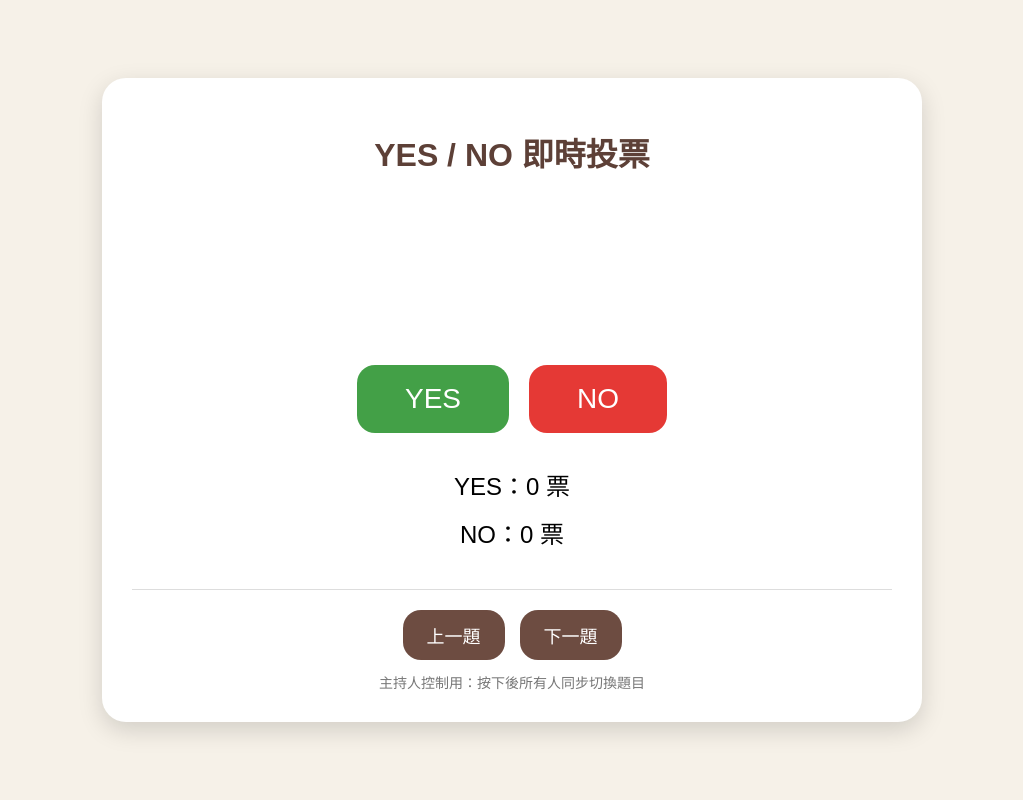
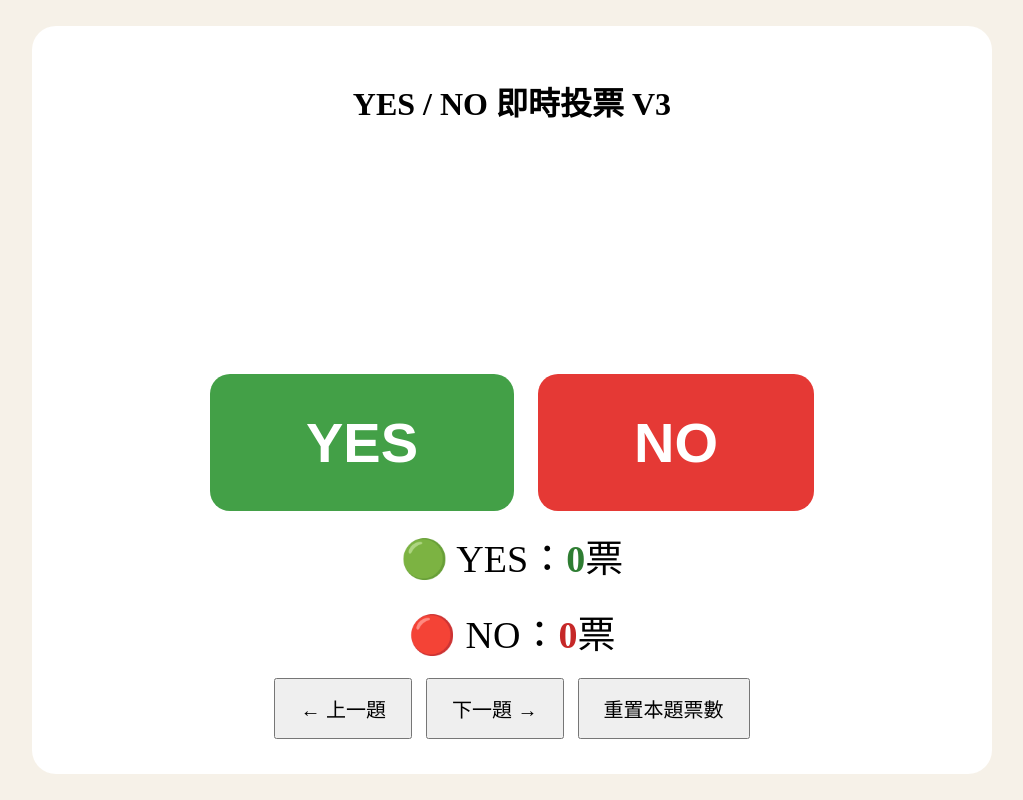
Before and after one commit to YaoTsung-Lin/yesno-test, a website: page public/index.html in a window 1280 px wide. Shown: the whole page, without its empty margins (128-1151 px from the left). Drawn offline with nearby package versions, Linux system fonts and the light colour scheme; no server answers.

Commit message:
Add files via upload

```diff
--- a/public/index.html
+++ b/public/index.html
@@ -1,179 +1,55 @@
+<!DOCTYPE html><html lang="zh-Hant"><head><meta charset="UTF-8"><meta name="viewport" content="width=device-width,initial-scale=1">
+<title>YES/NO投票V3</title><script src="/socket.io/socket.io.js"></script>
+<style>
+body{font-family:Microsoft JhengHei;background:#f6f1e8;margin:0;display:flex;justify-content:center;align-items:center;min-height:100vh}
+.card{background:#fff;width:92%;max-width:900px;padding:30px;border-radius:24px;text-align:center}
+.question{font-size:64px;font-weight:700;line-height:1.5;min-height:180px;margin:30px 0}
+.vote{padding:36px 96px;font-size:56px;font-weight:bold;border:none;border-radius:20px;cursor:pointer;margin:10px}
+.yes{background:#43a047;color:white}.no{background:#e53935;color:white}
+.selected-yes{box-shadow:0 0 0 8px #a5d6a7}.selected-no{box-shadow:0 0 0 8px #ffcdd2}
+.result{font-size:38px;line-height:2}
+.yc{color:#2e7d32;font-weight:bold}.nc{color:#c62828;font-weight:bold}
+.ctrl{padding:14px 24px;font-size:20px;margin:5px}
+</style></head><body>
+<div class="card">
+<h1>YES / NO 即時投票 V3</h1>
+<div id="qno"></div>
+<div class="question" id="question"></div>
+<button id="yesBtn" class="vote yes" onclick="vote('yes')">YES</button>
+<button id="noBtn" class="vote no" onclick="vote('no')">NO</button>
+<div class="result">
+🟢 YES：<span id="yesCount" class="yc">0</span>票<br>
+🔴 NO：<span id="noCount" class="nc">0</span>票
+</div>
+<div>
+<button class="ctrl" onclick="prevQuestion()">← 上一題</button>
+<button class="ctrl" onclick="nextQuestion()">下一題 →</button>
+<button class="ctrl" onclick="resetVotes()">重置本題票數</button>
+</div>
+</div>
+<script>
+const socket=io();
+let selected=null;
 
-<!DOCTYPE html>
-<html lang="zh-Hant">
-<head>
-<meta charset="UTF-8">
-<meta name="viewport" content="width=device-width, initial-scale=1.0">
-<title>YES / NO 即時投票</title>
-
-<script src="/socket.io/socket.io.js"></script>
-
-<style>
-
-body{
-  margin:0;
-  background:#f6f1e8;
-  font-family:"Microsoft JhengHei", sans-serif;
-  display:flex;
-  justify-content:center;
-  align-items:center;
-  min-height:100vh;
+function refreshButtons(){
+ let y=document.getElementById('yesBtn');
+ let n=document.getElementById('noBtn');
+ y.classList.remove('selected-yes');
+ n.classList.remove('selected-no');
+ y.innerHTML='YES'; n.innerHTML='NO';
+ if(selected==='yes'){y.classList.add('selected-yes');y.innerHTML='✓ YES';}
+ if(selected==='no'){n.classList.add('selected-no');n.innerHTML='✓ NO';}
 }
 
-.card{
-  width:90%;
-  max-width:760px;
-  background:white;
-  border-radius:24px;
-  padding:30px;
-  box-shadow:0 8px 24px rgba(0,0,0,0.15);
-  text-align:center;
-}
-
-h1{
-  color:#5d4037;
-}
-
-.question{
-  font-size:32px;
-  margin:35px 0;
-  min-height:120px;
-  line-height:1.6;
-}
-
-.vote-buttons{
-  display:flex;
-  justify-content:center;
-  gap:20px;
-  margin-bottom:30px;
-}
-
-button{
-  border:none;
-  border-radius:18px;
-  padding:18px 48px;
-  font-size:28px;
-  cursor:pointer;
-  transition:0.2s;
-}
-
-button:hover{
-  transform:scale(1.05);
-}
-
-.yes{
-  background:#43a047;
-  color:white;
-}
-
-.no{
-  background:#e53935;
-  color:white;
-}
-
-.control{
-  background:#6d4c41;
-  color:white;
-  font-size:18px;
-  padding:12px 24px;
-}
-
-.result{
-  font-size:24px;
-  line-height:2;
-}
-
-.admin{
-  border-top:1px solid #ddd;
-  margin-top:30px;
-  padding-top:20px;
-}
-
-.control-buttons{
-  display:flex;
-  justify-content:center;
-  gap:15px;
-  flex-wrap:wrap;
-}
-
-.small{
-  color:#777;
-  font-size:14px;
-  margin-top:12px;
-}
-
-</style>
-
-</head>
-
-<body>
-
-<div class="card">
-
-<h1>YES / NO 即時投票</h1>
-
-<div id="questionNo"></div>
-
-<div class="question" id="question"></div>
-
-<div class="vote-buttons">
-  <button class="yes" onclick="vote('yes')">YES</button>
-  <button class="no" onclick="vote('no')">NO</button>
-</div>
-
-<div class="result">
-  YES：<span id="yesCount">0</span> 票<br>
-  NO：<span id="noCount">0</span> 票
-</div>
-
-<div class="admin">
-
-  <div class="control-buttons">
-    <button class="control" onclick="prevQuestion()">上一題</button>
-    <button class="control" onclick="nextQuestion()">下一題</button>
-  </div>
-
-  <div class="small">
-    主持人控制用：按下後所有人同步切換題目
-  </div>
-
-</div>
-
-</div>
-
-<script>
-
-const socket = io();
-
-socket.on("update", (data) => {
-
-  document.getElementById("questionNo").innerHTML =
-    `第 ${data.currentQuestion + 1} 題 / 共 ${data.total} 題`;
-
-  document.getElementById("question").innerHTML =
-    data.question;
-
-  document.getElementById("yesCount").innerHTML =
-    data.results.yes;
-
-  document.getElementById("noCount").innerHTML =
-    data.results.no;
-
+socket.on('update',d=>{
+ document.getElementById('qno').innerHTML=`第 ${d.currentQuestion+1} 題 / 共 ${d.total} 題`;
+ document.getElementById('question').innerHTML=d.question;
+ document.getElementById('yesCount').innerHTML=d.results.yes;
+ document.getElementById('noCount').innerHTML=d.results.no;
 });
 
-function vote(type){
-  socket.emit("vote", type);
-}
-
-function nextQuestion(){
-  socket.emit("nextQuestion");
-}
-
-function prevQuestion(){
-  socket.emit("prevQuestion");
-}
-
-</script>
-
-</body>
-</html>
+function vote(t){selected=t;refreshButtons();socket.emit('vote',t);}
+function nextQuestion(){selected=null;refreshButtons();socket.emit('nextQuestion');}
+function prevQuestion(){selected=null;refreshButtons();socket.emit('prevQuestion');}
+function resetVotes(){selected=null;refreshButtons();socket.emit('resetVotes');}
+</script></body></html>
```
Also changed, not shown: server.js (+48 -39 lines).
